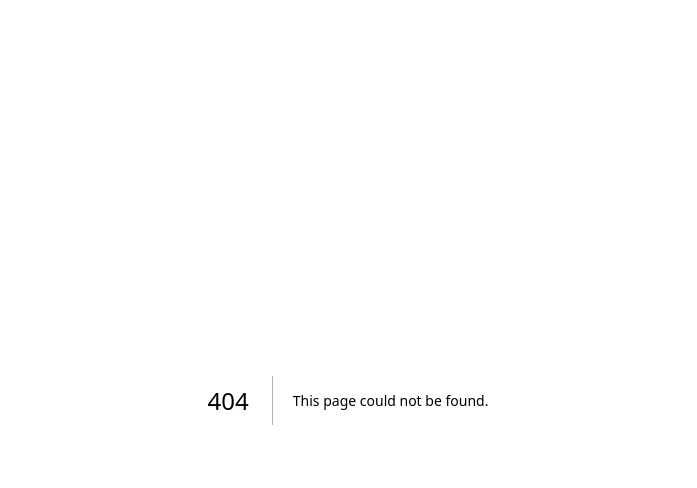
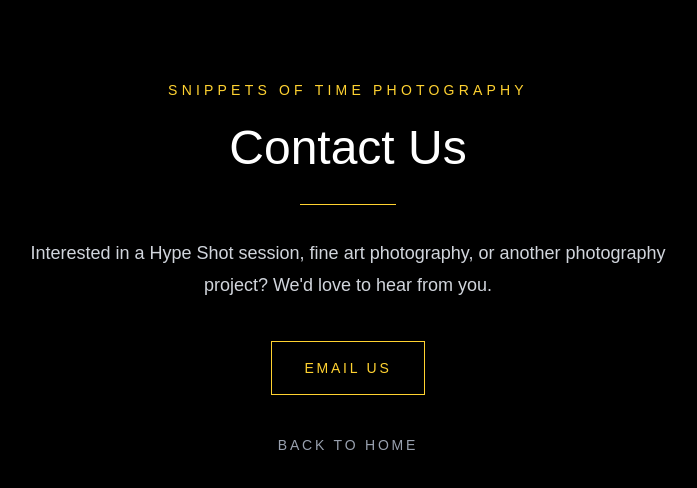
Before and after one commit to kenvanevery/snippets-of-time-photography, a Next.js app: page /contact in a window 1280 px wide. Before the commit this address had no page. Shown: the top 488 px of the page, without its empty margins (292-989 px from the left). Built offline with nearby package versions, Linux system fonts and the light colour scheme.

Commit message:
Add contact page

```diff
--- /dev/null
+++ b/app/contact/page.tsx
@@ -0,0 +1,38 @@
+import Link from "next/link";
+
+export default function ContactPage() {
+  return (
+    <main className="min-h-screen bg-black px-6 py-20 text-white">
+      <section className="mx-auto flex max-w-3xl flex-col items-center text-center">
+        <p className="text-sm uppercase tracking-[0.3em] text-amber-300">
+          Snippets of Time Photography
+        </p>
+
+        <h1 className="mt-6 text-4xl font-light md:text-5xl">
+          Contact Us
+        </h1>
+
+        <div className="my-8 h-px w-24 bg-amber-300" />
+
+        <p className="max-w-2xl text-base leading-7 text-gray-300 md:text-lg md:leading-8">
+          Interested in a Hype Shot session, fine art photography, or another
+          photography project? We&apos;d love to hear from you.
+        </p>
+
+        <a
+  href="mailto:contact@snippetsoftimephotography.com"
+  className="mt-10 border border-amber-300 px-8 py-4 text-sm uppercase tracking-[0.2em] text-amber-300 transition hover:bg-amber-300 hover:text-black"
+>
+  Email Us
+</a>
+
+        <Link
+          href="/"
+          className="mt-10 text-sm uppercase tracking-[0.2em] text-gray-400 transition hover:text-amber-300"
+        >
+          Back to Home
+        </Link>
+      </section>
+    </main>
+  );
+}
```
